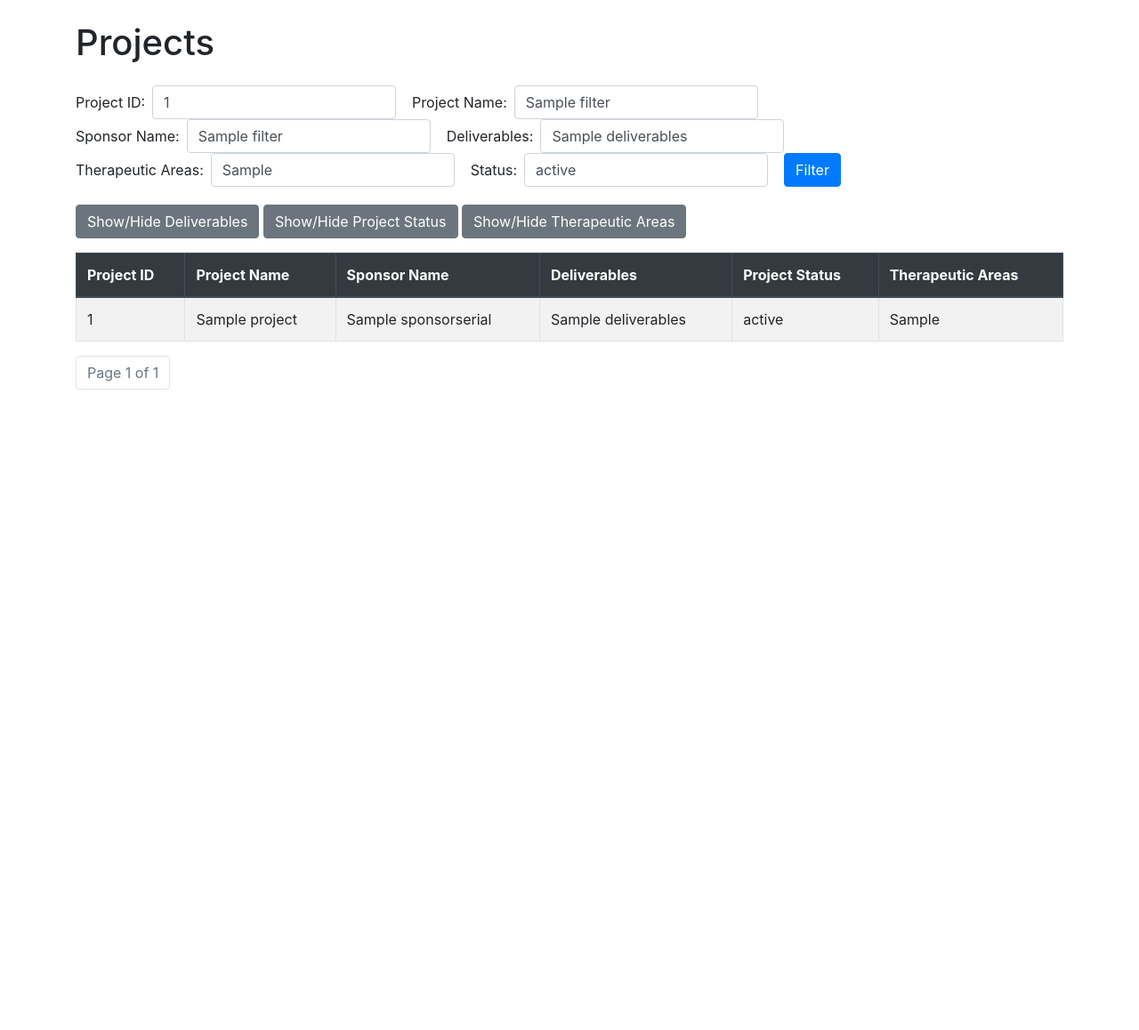
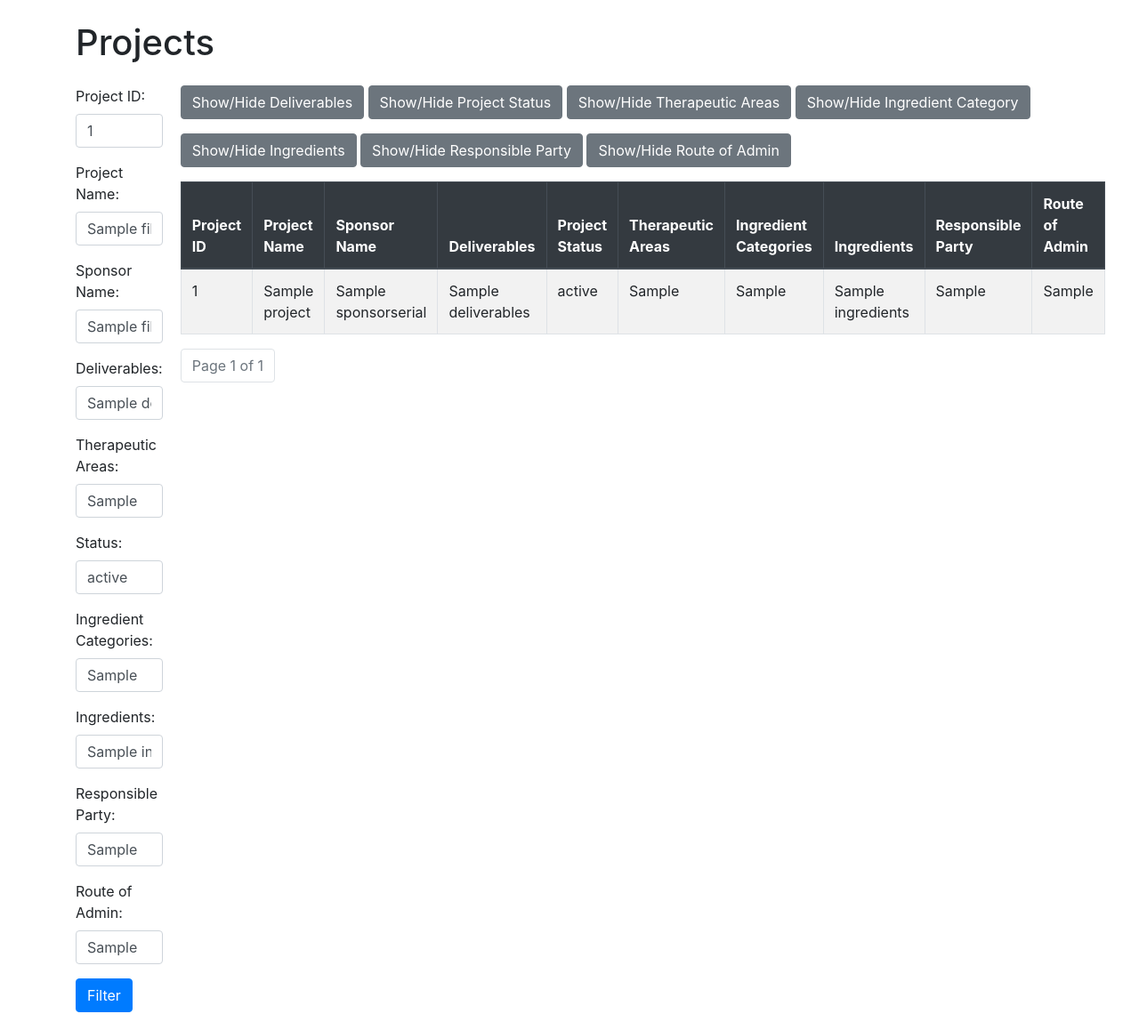
Before and after one commit to IIDelta/NS_DB, a Django app: template project/app/templates/project_list.html in a window 1280 px wide. Shown: the whole page at 89% size. Before the commit the page ends 438 px from the top, so only its background shows below. Run offline with Django 4.2, Linux system fonts and the light colour scheme; the template is opened without the code that fills it: most values are stand-ins (such as "Sample title", 1, 10 or a date in 2020); some libraries are stand-ins or nearby versions.

Commit message:
all base columns and filters added

```diff
--- a/project/app/templates/project_list.html
+++ b/project/app/templates/project_list.html
@@ -7,11 +7,22 @@
         .hidden {
             display: none;
         }
-        .form-inline .form-group {
-            margin-right: 10px;
+        .form-vertical .form-group {
+            margin-bottom: 15px;
         }
         .filter-container {
             margin-bottom: 20px;
+        }
+        .filter-container {
+            display: flex;
+        }
+        .filter-form {
+            flex: 1;
+            max-width: 250px;
+        }
+        .table-container {
+            flex: 3;
+            margin-left: 20px;
         }
     </style>
     <script>
@@ -26,37 +37,59 @@
 <body>
     <div class="container">
         <h1 class="my-4">Projects</h1>
-        <form method="get" class="form-inline filter-container">
+        <div class="filter-container">
+            <form method="get" class="filter-form">
                 <div class="form-group">
                     <label for="ProjectID">Project ID:</label>
-                <input type="text" name="ProjectID" id="ProjectID" class="form-control mx-sm-2" value="{{ filters.ProjectID|default_if_none:'' }}">
+                    <input type="text" name="ProjectID" id="ProjectID" class="form-control" value="{{ filters.ProjectID|default_if_none:'' }}">
                 </div>
                 <div class="form-group">
                     <label for="ProjectName">Project Name:</label>
-                <input type="text" name="ProjectName" id="ProjectName" class="form-control mx-sm-2" value="{{ filters.ProjectName|default_if_none:'' }}">
+                    <input type="text" name="ProjectName" id="ProjectName" class="form-control" value="{{ filters.ProjectName|default_if_none:'' }}">
                 </div>
                 <div class="form-group">
                     <label for="SponsorName">Sponsor Name:</label>
-                <input type="text" name="SponsorName" id="SponsorName" class="form-control mx-sm-2" value="{{ filters.SponsorName|default_if_none:'' }}">
+                    <input type="text" name="SponsorName" id="SponsorName" class="form-control" value="{{ filters.SponsorName|default_if_none:'' }}">
                 </div>
                 <div class="form-group">
                     <label for="Deliverables">Deliverables:</label>
-                <input type="text" name="Deliverables" id="Deliverables" class="form-control mx-sm-2" value="{{ filters.Deliverables|default_if_none:'' }}">
+                    <input type="text" name="Deliverables" id="Deliverables" class="form-control" value="{{ filters.Deliverables|default_if_none:'' }}">
                 </div>
                 <div class="form-group">
                     <label for="TherapeuticAreas">Therapeutic Areas:</label>
-                <input type="text" name="TherapeuticAreas" id="TherapeuticAreas" class="form-control mx-sm-2" value="{{ filters.TherapeuticAreas|default_if_none:'' }}">
+                    <input type="text" name="TherapeuticAreas" id="TherapeuticAreas" class="form-control" value="{{ filters.TherapeuticAreas|default_if_none:'' }}">
                 </div>
                 <div class="form-group">
                     <label for="Status">Status:</label>
-                <input type="text" name="Status" id="Status" class="form-control mx-sm-2" value="{{ filters.Status|default_if_none:'' }}">
+                    <input type="text" name="Status" id="Status" class="form-control" value="{{ filters.Status|default_if_none:'' }}">
+                </div>
+                <div class="form-group">
+                    <label for="IngredientCategories">Ingredient Categories:</label>
+                    <input type="text" name="IngredientCategories" id="IngredientCategories" class="form-control" value="{{ filters.IngredientCategories|default_if_none:'' }}">
+                </div>
+                <div class="form-group">
+                    <label for="Ingredients">Ingredients:</label>
+                    <input type="text" name="Ingredients" id="Ingredients" class="form-control" value="{{ filters.Ingredients|default_if_none:'' }}">
+                </div>
+                <div class="form-group">
+                    <label for="ResponsibleParty">Responsible Party:</label>
+                    <input type="text" name="ResponsibleParty" id="ResponsibleParty" class="form-control" value="{{ filters.ResponsibleParty|default_if_none:'' }}">
+                </div>
+                <div class="form-group">
+                    <label for="RouteOfAdmin">Route of Admin:</label>
+                    <input type="text" name="RouteOfAdmin" id="RouteOfAdmin" class="form-control" value="{{ filters.RouteOfAdmin|default_if_none:'' }}">
                 </div>
                 <button type="submit" class="btn btn-primary">Filter</button>
             </form>
 
+            <div class="table-container">
                 <button class="btn btn-secondary mb-3" onclick="toggleColumn('deliverables-column')">Show/Hide Deliverables</button>
                 <button class="btn btn-secondary mb-3" onclick="toggleColumn('status-column')">Show/Hide Project Status</button>
                 <button class="btn btn-secondary mb-3" onclick="toggleColumn('therapeutic-areas-column')">Show/Hide Therapeutic Areas</button>
+                <button class="btn btn-secondary mb-3" onclick="toggleColumn('ingredient-categories-column')">Show/Hide Ingredient Category</button>
+                <button class="btn btn-secondary mb-3" onclick="toggleColumn('ingredients-column')">Show/Hide Ingredients</button>
+                <button class="btn btn-secondary mb-3" onclick="toggleColumn('responsible-party-column')">Show/Hide Responsible Party</button>
+                <button class="btn btn-secondary mb-3" onclick="toggleColumn('route-of-admin-column')">Show/Hide Route of Admin</button>
 
                 <table class="table table-striped table-bordered">
                     <thead class="thead-dark">
@@ -67,6 +100,11 @@
                             <th class="deliverables-column">Deliverables</th>
                             <th class="status-column">Project Status</th>
                             <th class="therapeutic-areas-column">Therapeutic Areas</th>
+                            <th class="ingredient-categories-column">Ingredient Categories</th>
+                            <th class="ingredients-column">Ingredients</th>
+                            <th class="responsible-party-column">Responsible Party</th>
+                            <th class="route-of-admin-column">Route of Admin</th>
+
                         </tr>
                     </thead>
                     <tbody>
@@ -78,6 +116,10 @@
                                 <td class="deliverables-column">{{ item.deliverables }}</td>
                                 <td class="status-column">{{ item.status }}</td>
                                 <td class="therapeutic-areas-column">{{ item.therapeutic_areas }}</td>
+                                <td class="ingredient-categories-column">{{ item.ingredient_categories }}</td>
+                                <td class="ingredients-column">{{ item.ingredients }}</td>
+                                <td class="responsible-party-column">{{ item.responsible_party }}</td>
+                                <td class="route-of-admin-column">{{ item.route_of_admin }}</td>
                             </tr>
                         {% endfor %}
                     </tbody>
@@ -99,6 +141,8 @@
                     </ul>
                 </nav>
             </div>
+        </div>
+    </div>
 
     <script src="https://code.jquery.com/jquery-3.5.1.slim.min.js"></script>
     <script src="https://cdn.jsdelivr.net/npm/@popperjs/core@2.9.3/dist/umd/popper.min.js"></script>
```
Also changed, not shown: project/app/models.py (+30 -30 lines), project/app/views.py (+237 -4 lines). Lines whose indentation alone changed are shown as unchanged.
